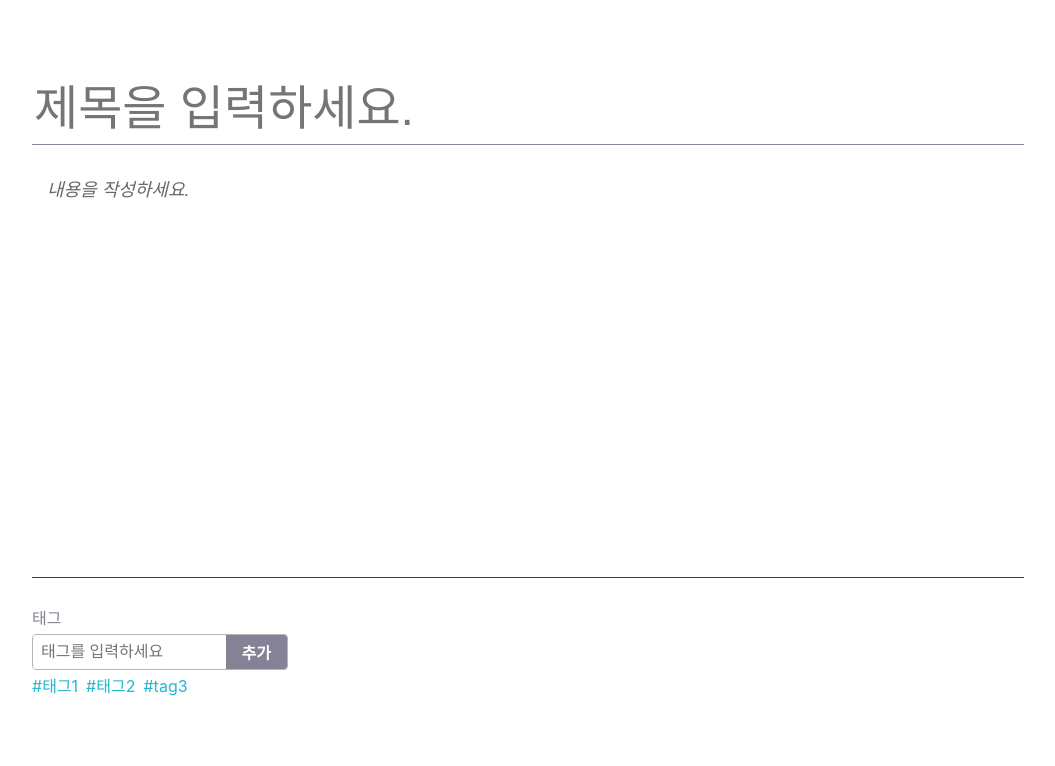
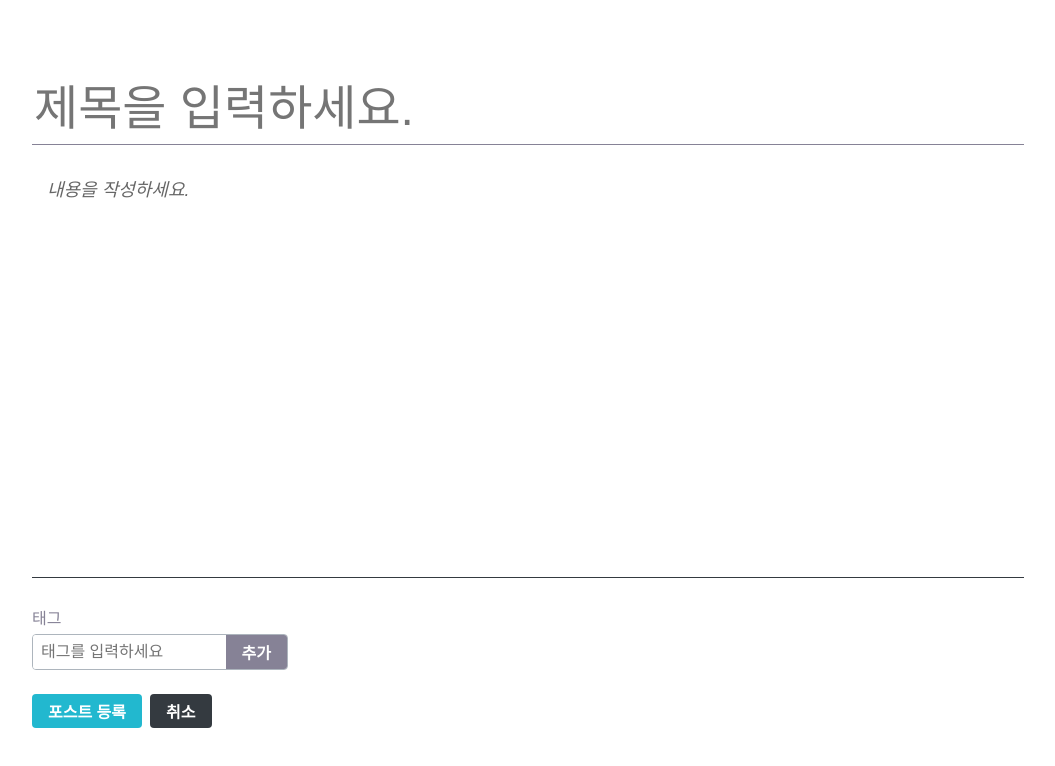
Before and after one commit to JunBum2ya/board-service-front, a React (Create React App) app: page /board/write in a window 1280 px wide. Shown: the top 766 px of the page, without its empty margins (112-1167 px from the left). Built offline with nearby package versions, Linux system fonts and the light colour scheme.

Commit message:
[feat] 해시태그 추가와 글쓰기 버튼 구현
해시태그 추가와 글쓰기 버튼 구현

```diff
--- a/src/components/write/TagBox.tsx
+++ b/src/components/write/TagBox.tsx
@@ -1,41 +1,72 @@
 import '../../styles/board/TagBox.scss';
-import React from 'react';
+import React, { ChangeEvent, FormEvent, FormEventHandler, useCallback, useState } from 'react';
 
 const TagBox = () => {
+
+  const [input, setInput] = useState('');
+  const [tags, setTags] = useState<string[]>([]);
+
+  const insertTag = useCallback((tag: string) => {
+    if (tag && !tags.includes(tag)) {
+      setTags([...tags, tag]);
+    }
+  }, [tags]);
+
+  const onRemove = useCallback((tag: string) => {
+    setTags(tags.filter(t => t !== tag));
+  }, [tags]);
+
+  const onChange = useCallback((e: ChangeEvent<HTMLInputElement>) => {
+    setInput(e.target.value);
+  }, []);
+
+  const onSubmit = useCallback((e: FormEvent<HTMLFormElement>) => {
+    e.preventDefault();
+    insertTag(input.trim());
+    setInput('');
+  }, [insertTag, input]);
+
   return (
     <div className={`tag-box-block`}>
       <h4>태그</h4>
-      <form className={`tag-form`}>
-        <input placeholder={`태그를 입력하세요`} />
+      <form className={`tag-form`} onSubmit={onSubmit}>
+        <input placeholder={`태그를 입력하세요`} value={input} onChange={onChange} />
         <button type={`submit`}>추가</button>
       </form>
-      <TagList tags={[{tag: '태그1'}, {tag: '태그2'}, {tag: 'tag3'}]}/>
+      <TagList tags={tags} onRemove={onRemove} />
     </div>
   );
 };
 
-const TagList: React.FC<TagListProps> = ({tags}) => {
+const TagList: React.FC<TagListProps> = ({ tags, onRemove }) => {
   return (
     <div className={`tag-list`}>
-      {tags.map(item => (
-        <TagItem key={item.tag} tag={item.tag} />
+      {tags.map(tag => (
+        <TagItem key={tag} tag={tag} onRemove={onRemove} />
       ))}
     </div>
   );
 };
 
-const TagItem: React.FC<TagItemProps> = ({ tag }) => {
+const TagItem: React.FC<TagItemProps> = ({ tag, onRemove }) => {
+
+  const onClick = useCallback(() => {
+    onRemove(tag);
+  }, [onRemove, tag]);
+
   return (
-    <div className={`tag`}>#{tag}</div>
+    <div className={`tag`} onClick={onClick}>#{tag}</div>
   );
 };
 
 type TagListProps = {
-  tags: TagItemProps[]
+  tags: string[];
+  onRemove: (tag: string) => void;
 }
 
 type TagItemProps = {
   tag: string;
+  onRemove: (tag: string) => void;
 };
 
 export default TagBox;
--- /dev/null
+++ b/src/components/write/WriteActionButtons.tsx
@@ -0,0 +1,13 @@
+import Button from '../Button';
+import '../../styles/board/WriteActionButtons.scss';
+
+const WriteActionButtons = () => {
+  return (
+    <div className={`write-action-buttons-block`}>
+      <Button style={{backgroundColor: '#22b8cf'}}>포스트 등록</Button>
+      <Button>취소</Button>
+    </div>
+  );
+};
+
+export default WriteActionButtons;
--- a/src/pages/board/BoardWritePage.tsx
+++ b/src/pages/board/BoardWritePage.tsx
@@ -1,12 +1,14 @@
 import Editor from '../../components/write/Editor';
 import TagBox from '../../components/write/TagBox';
 import Responsive from '../../components/Responsive';
+import WriteActionButtons from '../../components/write/WriteActionButtons';
 
 const BoardWritePage = () => {
   return (
     <Responsive>
       <Editor />
       <TagBox />
+      <WriteActionButtons/>
     </Responsive>
   );
 };
--- /dev/null
+++ b/src/styles/board/WriteActionButtons.scss
@@ -0,0 +1,14 @@
+.write-action-buttons-block {
+  margin-top: 1rem;
+  margin-bottom: 3rem;
+  display: flex;
+  button + button {
+    margin-left: .5rem;
+  }
+  .custom-button {
+    height: 2.125rem;
+    & + & {
+      margin-left: .5rem;
+    }
+  }
+}
```
